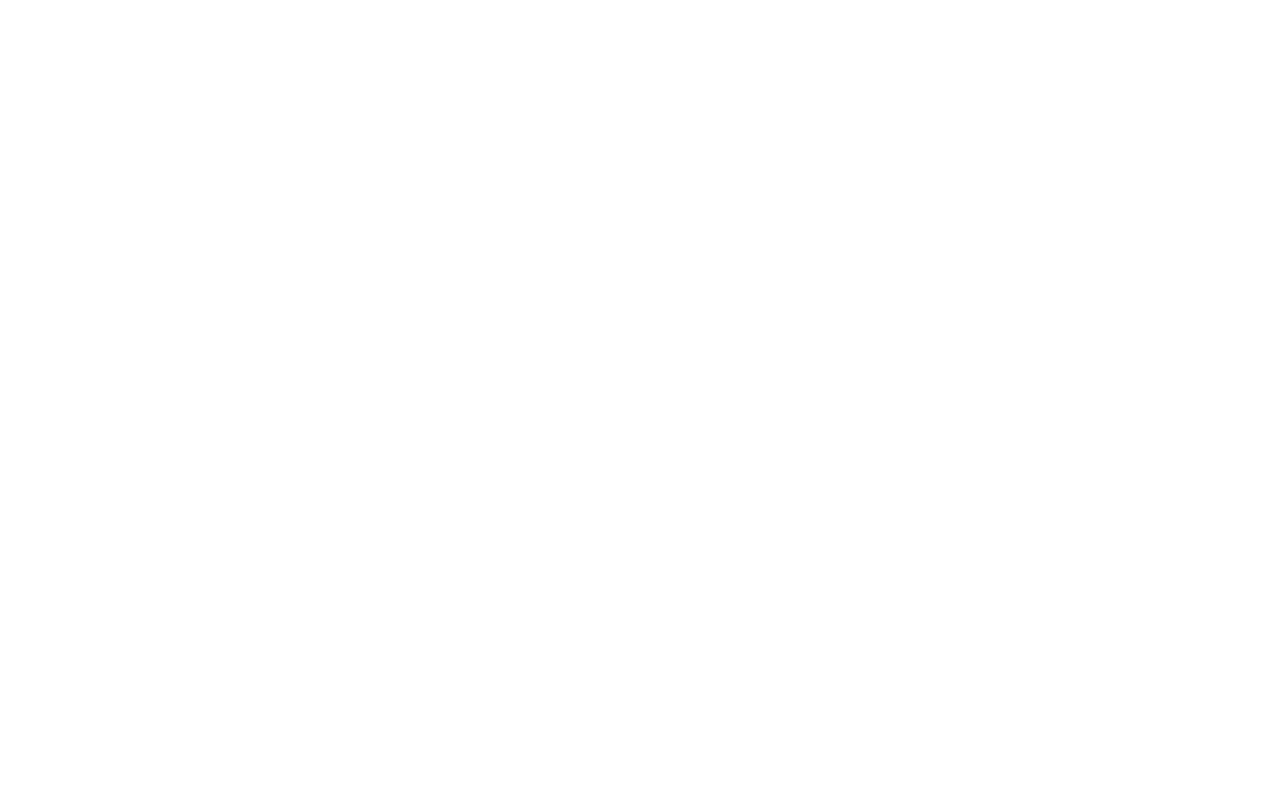
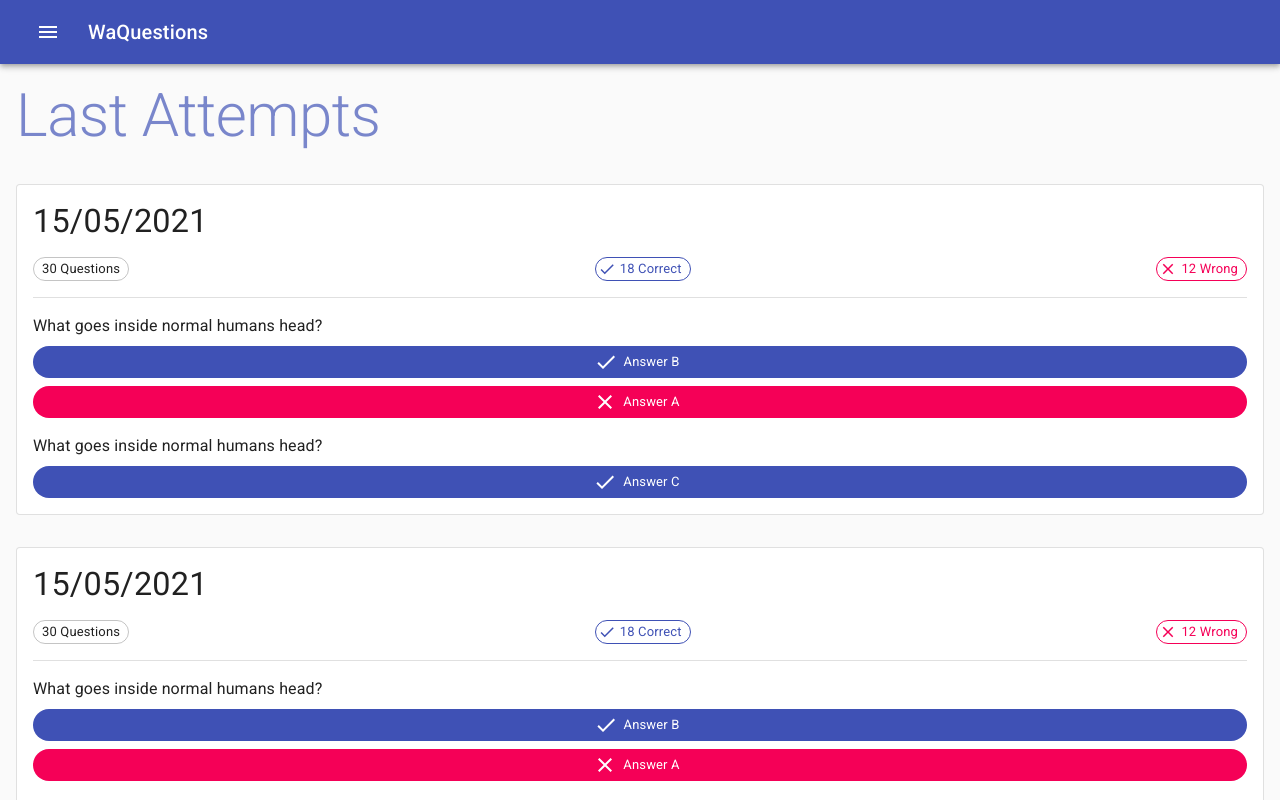
Before and after one commit to joaovitorzv/waquestions, a React (Create React App) app: page /attempts in a window 1280 px wide. Shown: the top 800 px of the page. Built offline with nearby package versions, Linux system fonts and the light colour scheme.

Commit message:
feat: Layout, Last Attempts & Confirmation

```diff
--- /dev/null
+++ b/src/components/Attempt/index.tsx
@@ -0,0 +1,66 @@
+import {
+  Container,
+  Box,
+  Typography,
+  Paper,
+  Chip,
+  Divider
+} from '@material-ui/core';
+
+import { makeStyles } from '@material-ui/core/styles'
+
+import Check from '@material-ui/icons/Check'
+import Clear from '@material-ui/icons/Clear'
+
+const attemptStyles = makeStyles(theme => ({
+  root: {
+    marginTop: theme.spacing(4),
+    padding: theme.spacing(2)
+  },
+  questionsStatus: {
+    marginTop: theme.spacing(2),
+    marginBottom: theme.spacing(2)
+  },
+  questionResult: {
+    marginTop: theme.spacing(2),
+    display: 'flex',
+    flexDirection: 'column',
+    '& .MuiChip-root': {
+      marginTop: theme.spacing(1)
+    }
+  }
+}))
+
+function renderQuestionResult(question: string, correctAnswer: string, wrongAnswer?: string) {
+  const classes = attemptStyles()
+
+  return (
+    <Box className={classes.questionResult}>
+      <Typography variant='body1'>{question}</Typography>
+      <Chip icon={<Check />} label={correctAnswer} color='primary' />
+      {wrongAnswer && (
+        <Chip icon={<Clear />} label={wrongAnswer} color='secondary' />
+      )}
+    </Box>
+  )
+}
+
+const Attempt: React.FC = () => {
+  const classes = attemptStyles()
+
+  return (
+    <Paper elevation={0} variant='outlined' className={classes.root}>
+      <Typography variant='h4'>15/05/2021</Typography>
+      <Box display='flex' justifyContent='space-between' className={classes.questionsStatus}>
+        <Chip size='small' label='30 Questions' variant='outlined' />
+        <Chip size='small' label='18 Correct' color='primary' variant='outlined' icon={<Check />} />
+        <Chip size='small' label='12 Wrong' color='secondary' variant='outlined' icon={<Clear />} />
+      </Box>
+      <Divider />
+      {renderQuestionResult('What goes inside normal humans head?', 'Answer B', 'Answer A')}
+      {renderQuestionResult('What goes inside normal humans head?', 'Answer C')}
+    </Paper>
+  );
+}
+
+export default Attempt;
--- a/src/components/Confirmation/index.tsx
+++ b/src/components/Confirmation/index.tsx
@@ -1,5 +1,50 @@
-const Confirmation: React.FC = () => {
-  return <div />;
+import React from 'react';
+import Button from '@material-ui/core/Button';
+import Dialog from '@material-ui/core/Dialog';
+import DialogActions from '@material-ui/core/DialogActions';
+import DialogContent from '@material-ui/core/DialogContent';
+import DialogContentText from '@material-ui/core/DialogContentText';
+import DialogTitle from '@material-ui/core/DialogTitle';
+import Paper, { PaperProps } from '@material-ui/core/Paper';
+
+
+type Props = {
+  setShowConfirmation: React.Dispatch<React.SetStateAction<boolean>>;
+  showConfirmation: boolean;
+  questionsQuantity: number;
 }
 
-export default Confirmation;
+const Confirmation: React.FC<Props> = (props) => {
+  const handleClose = () => {
+    props.setShowConfirmation(false);
+  };
+
+  return (
+    <div>
+      <Dialog
+        open={props.showConfirmation}
+        onClose={handleClose}
+        aria-labelledby='questionary-confirmation'
+      >
+        <DialogTitle id='questionary-confirmation'>
+          Are you sure?
+        </DialogTitle>
+        <DialogContent>
+          <DialogContentText>
+            You will be redirected to the questionary to answer {props.questionsQuantity} questions
+          </DialogContentText>
+        </DialogContent>
+        <DialogActions>
+          <Button autoFocus onClick={handleClose} color='secondary'>
+            Cancel
+          </Button>
+          <Button onClick={handleClose} color='primary'>
+            Start
+          </Button>
+        </DialogActions>
+      </Dialog>
+    </div>
+  );
+}
+
+export default Confirmation
--- /dev/null
+++ b/src/components/Header/index.tsx
@@ -0,0 +1,118 @@
+import React, { useState } from 'react';
+import {
+  AppBar,
+  Toolbar,
+  Typography,
+  IconButton,
+  Drawer,
+  List,
+  ListItem,
+  ListItemText,
+  ListItemIcon
+} from '@material-ui/core'
+import { makeStyles } from '@material-ui/core/styles'
+import MenuIcon from '@material-ui/icons/Menu'
+import History from '@material-ui/icons/HistoryOutlined'
+import Home from '@material-ui/icons/HomeOutlined'
+
+import { NavLink } from 'react-router-dom'
+
+const useStyles = makeStyles((theme) => ({
+  root: {
+    flexGrow: 1,
+  },
+  menuButton: {
+    marginRight: theme.spacing(2),
+  },
+  title: {
+    flexGrow: 1,
+  },
+  list: {
+    width: 250
+  },
+  listLink: {
+    color: theme.palette.text.primary,
+    '& .MuiListItemIcon-root': {
+      color: theme.palette.text.primary
+    }
+  },
+  listLinkSelected: {
+    backgroundColor: theme.palette.grey[200],
+    color: theme.palette.primary.dark,
+    '& .MuiListItemIcon-root': {
+      color: theme.palette.primary.dark,
+    }
+  }
+}))
+
+const Header: React.FC = () => {
+  const [isOpen, setIsOpen] = useState(false)
+
+  const toggleDrawer = (drawerToggle: boolean) => (event: React.KeyboardEvent | React.MouseEvent) => {
+    if (event.type === 'keydown' && (
+      (event as React.KeyboardEvent).key === 'Tab' ||
+      (event as React.KeyboardEvent).key === 'Shift'
+    )) {
+      return
+    }
+
+    setIsOpen(drawerToggle)
+  }
+
+  const classes = useStyles()
+  return (
+    <div className={classes.root}>
+      <AppBar position="static">
+        <Toolbar>
+          <IconButton
+            onClick={toggleDrawer(true)}
+            className={classes.menuButton}
+            color="inherit"
+            aria-label="menu"
+          >
+            <MenuIcon />
+          </IconButton>
+          <Typography variant="h6" className={classes.title}>
+            WaQuestions
+          </Typography>
+        </Toolbar>
+      </AppBar>
+
+      <Drawer open={isOpen} onClose={toggleDrawer(false)}>
+        <div
+          role='presentation'
+          onClick={toggleDrawer(false)}
+          onKeyDown={toggleDrawer(false)}
+        >
+          <List className={classes.list}>
+            <ListItem
+              component={NavLink}
+              exact
+              to='/'
+              className={classes.listLink}
+              activeClassName={classes.listLinkSelected}
+            >
+              <ListItemIcon>
+                <Home />
+              </ListItemIcon>
+              <ListItemText>Home</ListItemText>
+            </ListItem>
+            <ListItem
+              component={NavLink}
+              to='/attempts'
+              className={classes.listLink}
+              activeClassName={classes.listLinkSelected}
+            >
+              <ListItemIcon>
+                <History />
+              </ListItemIcon>
+              <ListItemText>Last Attempts</ListItemText>
+            </ListItem>
+          </List>
+        </div>
+      </Drawer>
+    </div >
+  );
+}
+
+export default Header
--- a/src/components/ResultTable/index.tsx
+++ b/src/components/ResultTable/index.tsx
@@ -24,7 +24,7 @@
 const ResultTable: React.FC = () => {
 
   return (
-    <TableContainer component={Paper}>
+    <TableContainer component={Paper} elevation={0} variant='outlined'>
       <Table aria-label='simple table'>
         <TableHead>
           <TableRow>
--- a/src/index.tsx
+++ b/src/index.tsx
@@ -1,7 +1,7 @@
 import React from 'react';
 import ReactDOM from 'react-dom';
 
-import { ThemeProvider } from '@material-ui/core'
+import { ThemeProvider, CssBaseline } from '@material-ui/core'
 
 import App from './App';
 import theme from './theme'
@@ -9,6 +9,7 @@
 ReactDOM.render(
   <React.StrictMode>
     <ThemeProvider theme={theme}>
+      <CssBaseline />
       <App />
     </ThemeProvider>
   </React.StrictMode>,
--- /dev/null
+++ b/src/pages/Attempts/index.tsx
@@ -0,0 +1,45 @@
+import {
+  Container,
+  Box,
+  Typography,
+  Paper,
+  Chip,
+  Divider
+} from '@material-ui/core';
+import { makeStyles } from '@material-ui/core/styles'
+
+import Header from '../../components/Header'
+import Attempt from '../../components/Attempt'
+
+const attemptsStyles = makeStyles(theme => ({
+  root: {
+    padding: theme.spacing(2)
+  },
+  header: {
+    marginBottom: theme.spacing(4),
+    color: theme.palette.primary.light
+  }
+}))
+
+const Attempts: React.FC = () => {
+  const classes = attemptsStyles()
+  return (
+    <>
+      <Header />
+      <Container className={classes.root}>
+        <Box className={classes.header} component='header'>
+          <Typography variant='h2'>
+            Last Attempts
+          </Typography>
+          <Attempt />
+          <Attempt />
+          <Attempt />
+          <Attempt />
+          <Attempt />
+        </Box>
+      </Container>
+    </>
+  );
+}
+
+export default Attempts;
--- a/src/pages/Home/index.tsx
+++ b/src/pages/Home/index.tsx
@@ -1,3 +1,4 @@
+import { useState } from 'react'
 import {
   Typography,
   Container,
@@ -9,6 +10,8 @@
 import { makeStyles } from '@material-ui/core/styles'
 
 import ResultTable from '../../components/ResultTable'
+import Header from '../../components/Header'
+import Confirmation from '../../components/Confirmation'
 
 const homeStyles = makeStyles(theme => ({
   root: {
@@ -23,10 +26,13 @@
     fontWeight: theme.typography.fontWeightBold
   },
   questionsQuantityContainer: {
-    marginTop: theme.spacing(4),
+    marginTop: theme.spacing(2),
     padding: theme.spacing(2),
+    '& h2': {
+      fontWeight: theme.typography.fontWeightBold
+    },
     '& .MuiTextField-root': {
-      marginTop: theme.spacing(4),
+      marginTop: theme.spacing(2),
       marginBottom: theme.spacing(4),
       width: '100%'
     },
@@ -41,25 +47,36 @@
 }))
 
 const Home: React.FC = () => {
+  const [showConfirmation, setShowConfirmation] = useState(false);
+
+
   const classes = homeStyles()
   return (
+    <>
+      <Header />
       <Container maxWidth='md' className={classes.root}>
-      <Box component='header' className={classes.header}>
-        <Typography variant='h1' component='h1' className={classes.title}>WaQuestions</Typography>
-      </Box>
-
         <Paper variant='outlined' className={classes.questionsQuantityContainer}>
-        <Typography variant='h4' component='h2'>How many questions are you up to?</Typography>
+          <Typography variant='body1' component='h2'>How many questions are you up to?</Typography>
           <TextField label='Quantity' type='number' />
-        <Button variant='contained' color='primary'>
+          <Button
+            variant='contained'
+            color='primary'
+            onClick={() => setShowConfirmation(!showConfirmation)}
+          >
             Start
         </Button>
+          <Confirmation
+            questionsQuantity={30}
+            setShowConfirmation={setShowConfirmation}
+            showConfirmation={showConfirmation}
+          />
         </Paper>
         <Box className={classes.lastAttempts}>
-        <Typography variant='h3'>Last attempts</Typography>
+          <Typography variant='h4'>Last attempts</Typography>
         </Box>
         <ResultTable />
       </Container>
+    </>
   );
 }
 
--- a/src/pages/Questionary/index.tsx
+++ b/src/pages/Questionary/index.tsx
@@ -13,6 +13,8 @@
 } from '@material-ui/core'
 import { makeStyles } from '@material-ui/core/styles'
 import NavigateNextOutlined from '@material-ui/icons/NavigateNextOutlined'
+
+import Header from '../../components/Header'
 
 const questionaryStyles = makeStyles(theme => ({
   root: {
@@ -32,8 +34,7 @@
     marginTop: theme.spacing(2)
   },
   nextButton: {
-    marginTop: theme.spacing(2),
-    width: '100%'
+    marginTop: theme.spacing(2)
   }
 }))
 
@@ -46,6 +47,8 @@
 
   const classes = questionaryStyles()
   return (
+    <>
+      <Header />
       <Container maxWidth='md' className={classes.root}>
         <Box className={classes.header} component='header'>
           <Typography variant='h2'>
@@ -75,6 +78,7 @@
           </FormControl>
         </Paper>
       </Container>
+    </>
   );
 }
 
--- a/src/routes.tsx
+++ b/src/routes.tsx
@@ -2,6 +2,7 @@
 
 import Home from './pages/Home'
 import Questionary from './pages/Questionary'
+import Attempts from './pages/Attempts'
 
 const Routes: React.FC = () => {
   return (
@@ -9,6 +10,7 @@
       <Switch>
         <Route path='/' exact component={Home} />
         <Route path='/questionary' component={Questionary} />
+        <Route path='/attempts' component={Attempts} />
       </Switch>
     </Router>
   )
```
Lines whose indentation alone changed are shown as unchanged.
